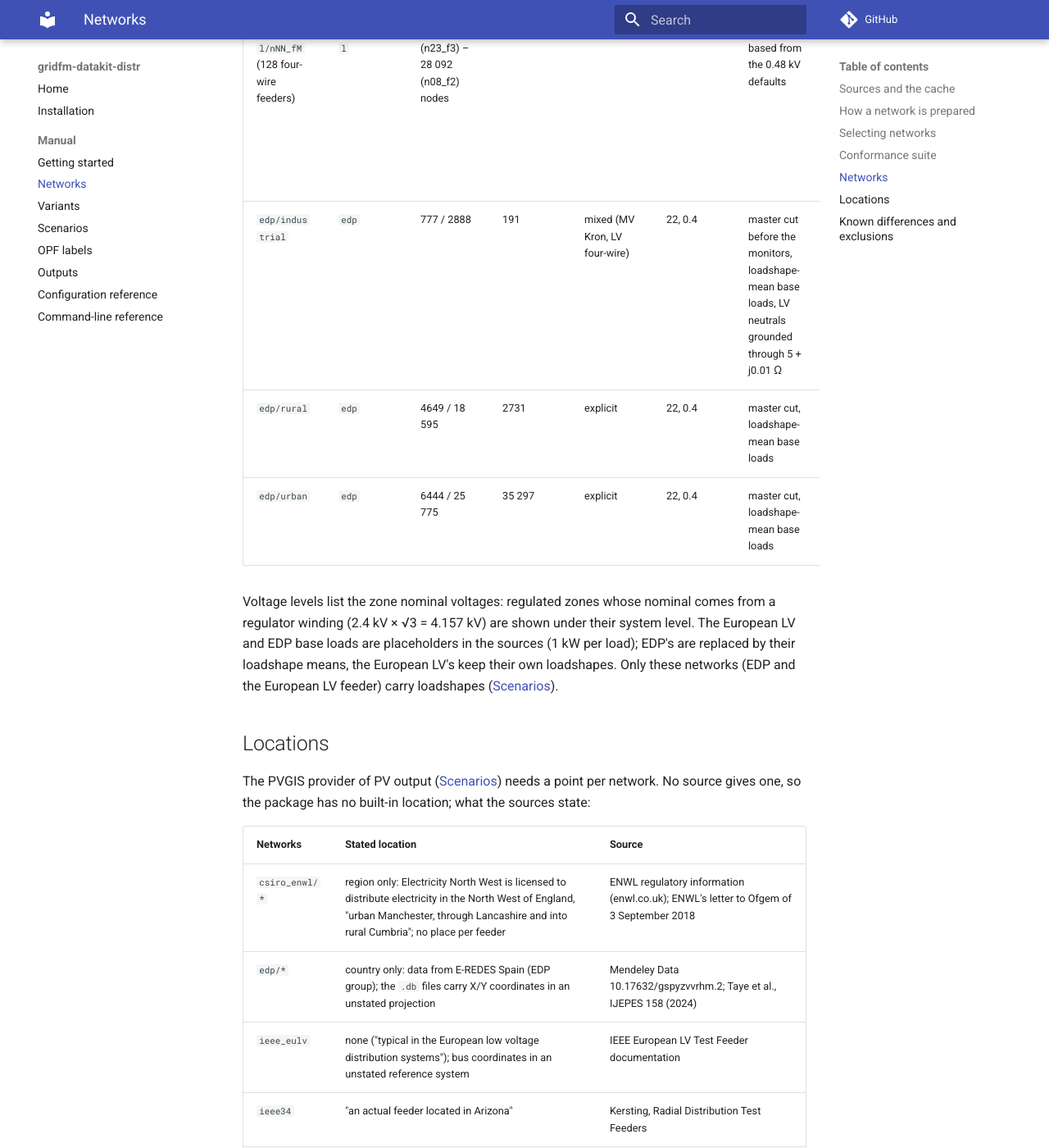
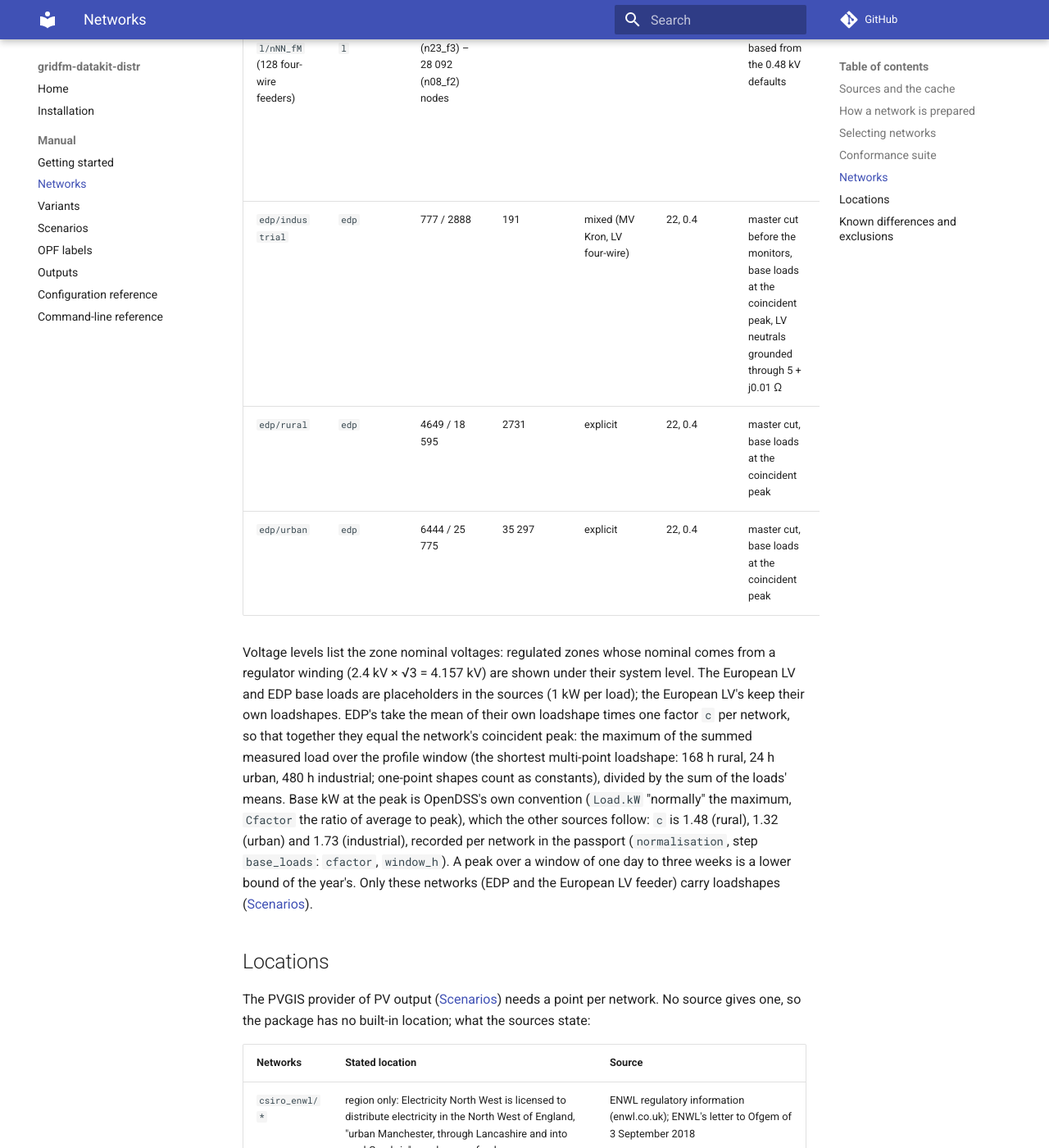
Before and after one commit to gridfm/gridfm-datakit-distr, an MkDocs documentation site: the page built from docs/manual/networks.md, in a window 1280 px wide and 1400 px high, scrolled down 3115 px. Shown: the whole window at 82% size. Built offline with MkDocs 1.6.1 and Material for MkDocs 9.7.7, drawn with Linux system fonts in a browser that asks for light colours; comment, search, counter and statistics services are not loaded; some of the changed text lies outside the part shown.

Commit message:
docs: EDP nominal loads at the coincident peak, g = 1 as the peak on every network
The networks manual states how the EDP base loads are set (each load's
mean times one factor per network, so that they add up to the coincident
peak over the profile window) and notes the published urban model's
overloaded transformer area, whose heavy scenarios end off setpoint or not
converged. The scenarios manual says what g = 1 means per source; the
variants manual records that EDP urban gets no DG capacity.

Signed-off-by: cardef <carmine.dellefemine@gmail.com>

```diff
--- a/docs/manual/networks.md
+++ b/docs/manual/networks.md
@@ -85,15 +85,22 @@ and IEEE 8500's unbalanced case are not yet validated.
 | `ieee_eulv` | `epri_ieee` | 907 / 2721 | 55 | kron | 11, 0.416 | — | C1–C7 pass |
 | `ieee8500` | `epri_ieee` | 4876 / 8531 | 1177 (split phase) | kron | 115, 12.47, 0.208 | — | C1–C7 pass |
 | `csiro_enwl/nNN_fM` (128 four-wire feeders) | `csiro_enwl` | 236 (n23_f3) – 28 092 (n08_f2) nodes | 2–302 | explicit | 0.416 | bases re-based from the 0.48 kV defaults | 127 of 128 pass C1–C6 (`n13_f4` fails C1, below); C7 on the 26 feeders of `integrationtests/golden/networks.txt` |
-| `edp/industrial` | `edp` | 777 / 2888 | 191 | mixed (MV Kron, LV four-wire) | 22, 0.4 | master cut before the monitors, loadshape-mean base loads, LV neutrals grounded through 5 + j0.01 Ω | C1–C7 pass |
-| `edp/rural` | `edp` | 4649 / 18 595 | 2731 | explicit | 22, 0.4 | master cut, loadshape-mean base loads | C1–C7 pass |
-| `edp/urban` | `edp` | 6444 / 25 775 | 35 297 | explicit | 22, 0.4 | master cut, loadshape-mean base loads | C1–C7 pass |
+| `edp/industrial` | `edp` | 777 / 2888 | 191 | mixed (MV Kron, LV four-wire) | 22, 0.4 | master cut before the monitors, base loads at the coincident peak, LV neutrals grounded through 5 + j0.01 Ω | C1–C7 pass |
+| `edp/rural` | `edp` | 4649 / 18 595 | 2731 | explicit | 22, 0.4 | master cut, base loads at the coincident peak | C1–C7 pass |
+| `edp/urban` | `edp` | 6444 / 25 775 | 35 297 | explicit | 22, 0.4 | master cut, base loads at the coincident peak | C1–C7 pass |
 
 Voltage levels list the zone nominal voltages: regulated zones whose nominal comes from a
 regulator winding (2.4 kV × √3 = 4.157 kV) are shown under their system level. The European LV and
-EDP base loads are placeholders in the sources (1 kW per load); EDP's are replaced by their
-loadshape means, the European LV's keep their own loadshapes. Only these networks (EDP and the
-European LV feeder) carry loadshapes ([Scenarios](scenarios.md#loads)).
+EDP base loads are placeholders in the sources (1 kW per load); the European LV's keep their own
+loadshapes. EDP's take the mean of their own loadshape times one factor `c` per network, so that
+together they equal the network's coincident peak: the maximum of the summed measured load over
+the profile window (the shortest multi-point loadshape: 168 h rural, 24 h urban, 480 h industrial;
+one-point shapes count as constants), divided by the sum of the loads' means. Base kW at the peak
+is OpenDSS's own convention (`Load.kW` "normally" the maximum, `Cfactor` the ratio of average to
+peak), which the other sources follow: `c` is 1.48 (rural), 1.32 (urban) and 1.73 (industrial),
+recorded per network in the passport (`normalisation`, step `base_loads`: `cfactor`, `window_h`).
+A peak over a window of one day to three weeks is a lower bound of the year's. Only these
+networks (EDP and the European LV feeder) carry loadshapes ([Scenarios](scenarios.md#loads)).
 
 ## Locations
 
@@ -124,6 +131,15 @@ The sample `scripts/config/pvgis.yaml` places the CSIRO feeders at Manchester (5
   of them under constant power; the published model converges because its loads become constant
   impedances below 0.95 pu. It stays in the catalog: a pattern such as `csiro_enwl/*` selects it,
   and then every unit of its variants fails. Leave it out of `networks.include`.
+- **EDP urban, transformer T55747:** in the published model this 630 kVA transformer feeds 2 353
+  customers (the other transformers' areas: median 478). At the model's own measured peak hour it
+  carries 1.33 times its rating, the phase current on its LV cables reaches 3.1 times their
+  `Imax` in the source database, and the voltage at its farthest customers falls to 0.79 pu; every
+  other area stays above 0.96 pu. The published data show no open switch that would move part of
+  the area to another transformer. The model is used as published, so heavy scenarios of
+  `edp/urban` end `off_setpoint` or `not_converged`, recorded with their status
+  ([Scenarios](scenarios.md#power-flow-and-statuses)): with the default load range, 204 of 1000
+  scenarios, every one whose total load exceeded 1.08 times the nominal and none below 0.88.
 - **PMD's own parser** differs from OpenDSS on these sources (mile = 1609.3 m, dropped grounding
   reactors), so the conformance suite has no cross-engine check (C8). Engine agreement is checked
   through the OPF labels: each dispatch is verified in OpenDSS ([OPF labels](opf.md)), and the OPF
```
Also changed, not shown: docs/manual/scenarios.md (+5 -2 lines), docs/manual/variants.md (+4 -2 lines).
